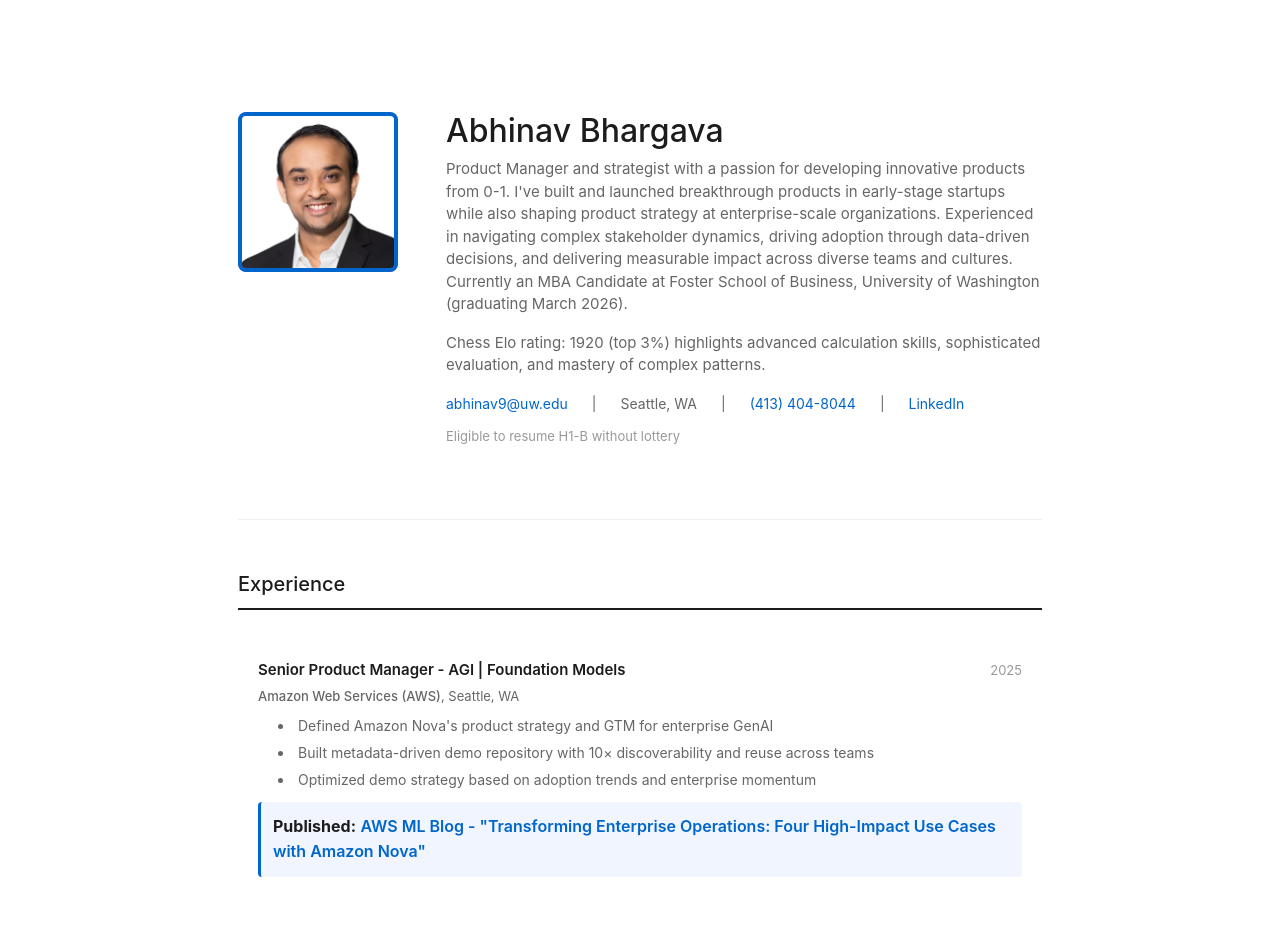
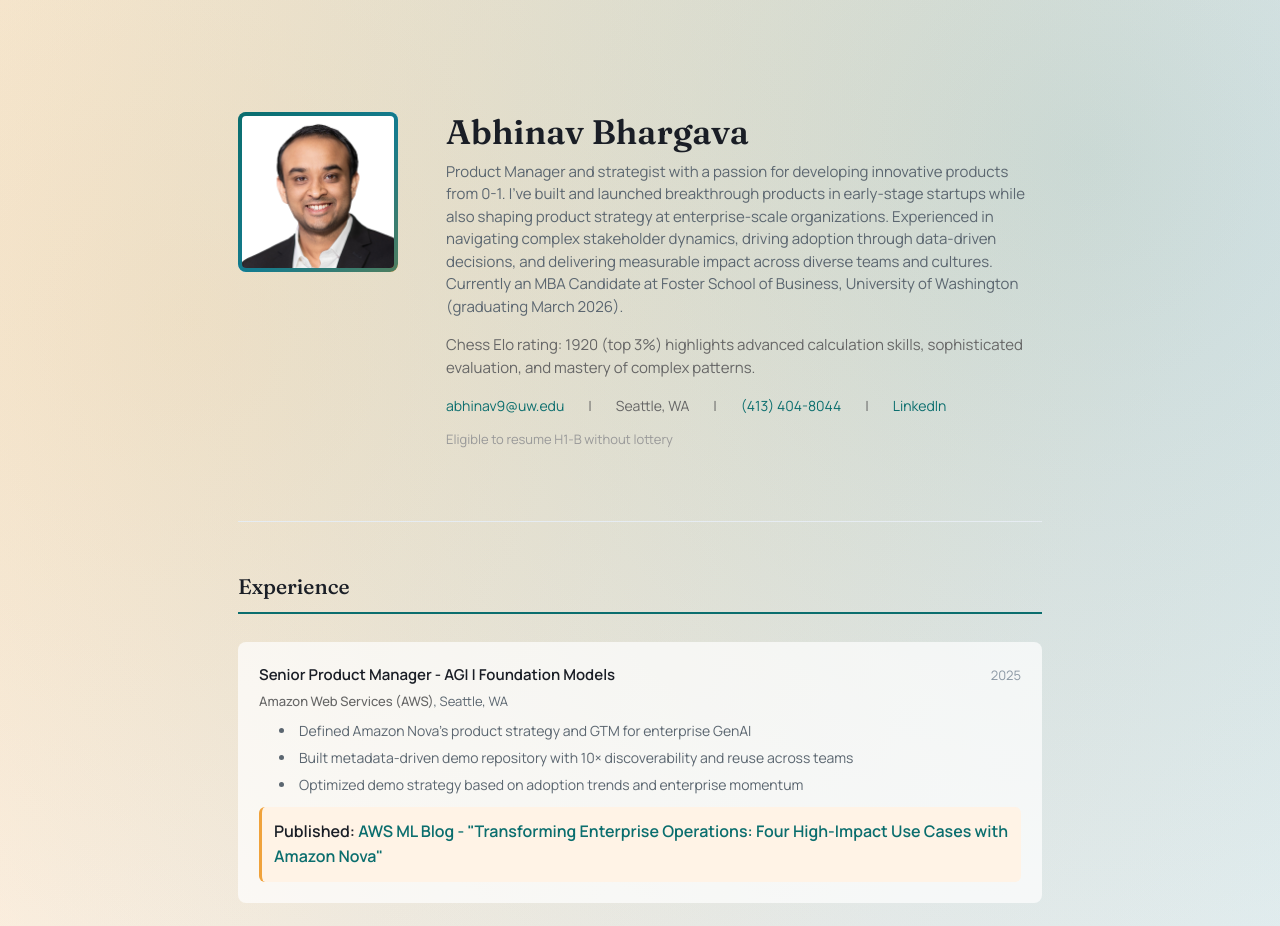
Before and after one commit to bharabhinav/bharabhinav.github.io, a plain HTML site: page index.html in a window 1280 px wide. Shown: the top 926 px of the page. Drawn offline with Linux system fonts and the light colour scheme.

Commit message:
Update index.html

```diff
--- a/index.html
+++ b/index.html
@@ -8,7 +8,24 @@
     <meta property="og:type" content="website">
     <meta property="og:description" content="Product Manager | Strategy | Cloud Infrastructure">
     <link rel="icon" type="image/svg+xml" href="favicon.svg">
+    <link rel="preconnect" href="https://fonts.googleapis.com">
+    <link rel="preconnect" href="https://fonts.gstatic.com" crossorigin>
+    <link href="https://fonts.googleapis.com/css2?family=Fraunces:wght@500;600&family=Manrope:wght@400;500;600&display=swap" rel="stylesheet">
     <style>
+        :root {
+            --ink: #1a1e26;
+            --muted: #5b6670;
+            --muted-light: #8a97a3;
+            --accent: #0b6e6e;
+            --accent-strong: #0a5b5b;
+            --accent-warm: #d14b6a;
+            --accent-gold: #f0a23b;
+            --surface: #ffffff;
+            --surface-alt: #f4f7fb;
+            --border: #e6ecf2;
+            --shadow: rgba(10, 26, 44, 0.08);
+        }
+
         * {
             margin: 0;
             padding: 0;
@@ -16,20 +33,24 @@
         }
 
         body {
-            font-family: -apple-system, BlinkMacSystemFont, 'Segoe UI', 'Helvetica Neue', sans-serif;
+            font-family: 'Manrope', 'Helvetica Neue', sans-serif;
             line-height: 1.6;
-            color: #1c1c1c;
-            background-color: #ffffff;
+            color: var(--ink);
+            background-color: #fdfaf6;
+            background-image:
+                radial-gradient(circle at 15% 10%, rgba(240, 162, 59, 0.18), transparent 45%),
+                radial-gradient(circle at 85% 5%, rgba(11, 110, 110, 0.2), transparent 42%),
+                linear-gradient(120deg, #fff4e6 0%, #f6f9ff 45%, #ecf9f6 100%);
         }
 
         a {
-            color: #0066cc;
+            color: var(--accent);
             text-decoration: none;
             transition: color 0.2s;
         }
 
         a:hover {
-            color: #0052a3;
+            color: var(--accent-warm);
         }
 
         .container {
@@ -41,7 +62,7 @@
         /* Header/Profile Section */
         .header {
             padding: 112px 0 56px 0;
-            border-bottom: 1px solid #f0f0f0;
+            border-bottom: 1px solid var(--border);
         }
 
         .profile {
@@ -55,7 +76,7 @@
             width: 160px;
             height: 160px;
             border-radius: 8px;
-            background: linear-gradient(135deg, #667eea 0%, #764ba2 100%);
+            background: linear-gradient(135deg, #0b6e6e 0%, #2d9cdb 55%, #f0a23b 100%);
             display: flex;
             align-items: center;
             justify-content: center;
@@ -73,25 +94,26 @@
             height: 100%;
             object-fit: cover;
             border-radius: 8px;
-            border: 4px solid #0066cc;
-            box-shadow: 0 6px 18px rgba(0, 102, 204, 0.12);
+            border: 4px solid rgba(11, 110, 110, 0.7);
+            box-shadow: 0 6px 18px rgba(11, 110, 110, 0.18);
         }
 
         .profile-image:hover {
             transform: scale(1.05) rotate(2deg);
-            box-shadow: 0 8px 24px rgba(102, 126, 234, 0.4);
+            box-shadow: 0 8px 24px rgba(45, 156, 219, 0.35);
         }
 
         .profile-info h1 {
-            font-size: 32px;
-            font-weight: 500;
+            font-family: 'Fraunces', 'Times New Roman', serif;
+            font-size: 34px;
+            font-weight: 600;
             margin-bottom: 8px;
             line-height: 1.2;
         }
 
         .profile-info p {
             font-size: 15px;
-            color: #666;
+            color: var(--muted);
             line-height: 1.5;
             margin-bottom: 16px;
         }
@@ -111,13 +133,13 @@
 
         .social-links a:hover {
             transform: translateY(-2px);
-            border-bottom-color: #0066cc;
+            border-bottom-color: var(--accent);
         }
 
         /* Section Styles */
         section {
             padding: 48px 0;
-            border-bottom: 1px solid #f0f0f0;
+            border-bottom: 1px solid var(--border);
         }
 
         section:last-child {
@@ -125,17 +147,18 @@
         }
 
         h2 {
-            font-size: 20px;
+            font-family: 'Fraunces', 'Times New Roman', serif;
+            font-size: 21px;
             font-weight: 500;
             margin-bottom: 28px;
             padding-bottom: 8px;
-            border-bottom: 2px solid #1c1c1c;
+            border-bottom: 2px solid var(--accent);
             transition: all 0.3s ease;
         }
 
         h2:hover {
-            border-bottom-color: #0066cc;
-            color: #0066cc;
+            border-bottom-color: var(--accent-warm);
+            color: var(--accent-warm);
         }
 
         .entry {
@@ -147,12 +170,15 @@
             border-radius: 8px;
             transition: all 0.3s ease;
             cursor: pointer;
+            background: rgba(255, 255, 255, 0.7);
+            border: 1px solid transparent;
         }
 
         .entry:hover {
-            background-color: #f8f9fa;
+            background-color: #f0f8f7;
+            border-color: rgba(11, 110, 110, 0.15);
             transform: translateX(8px);
-            box-shadow: 0 4px 12px rgba(0, 0, 0, 0.08);
+            box-shadow: 0 4px 12px var(--shadow);
         }
 
         .entry-logo {
@@ -160,13 +186,13 @@
             width: 48px;
             height: 48px;
             border-radius: 4px;
-            background: #f0f0f0;
+            background: linear-gradient(135deg, rgba(11, 110, 110, 0.2), rgba(240, 162, 59, 0.2));
             display: flex;
             align-items: center;
             justify-content: center;
             font-size: 24px;
             font-weight: 500;
-            color: #666;
+            color: var(--accent-strong);
         }
 
         .entry-content {
@@ -183,22 +209,22 @@
         .entry-title {
             font-size: 15px;
             font-weight: 600;
-            color: #1c1c1c;
+            color: var(--ink);
             transition: color 0.2s ease;
         }
 
         .entry:hover .entry-title {
-            color: #0066cc;
+            color: var(--accent);
         }
 
         .entry-date {
             font-size: 13px;
-            color: #999;
+            color: var(--muted-light);
         }
 
         .entry-company {
             font-size: 13px;
-            color: #666;
+            color: var(--muted);
             margin-bottom: 8px;
         }
 
@@ -208,26 +234,26 @@
             background-color: transparent;
             border: none;
             border-radius: 0;
-            color: #0066cc;
+            color: var(--accent);
             font-weight: 500;
             transition: color 0.15s ease;
             text-decoration: none;
         }
 
         .entry-company a:hover {
-            color: #0052a3;
+            color: var(--accent-warm);
             text-decoration: underline;
         }
 
         .entry-description {
             font-size: 14px;
-            color: #666;
+            color: var(--muted);
             line-height: 1.5;
         }
 
         .entry-list {
             font-size: 14px;
-            color: #666;
+            color: var(--muted);
             margin-left: 20px;
             list-style-position: inside;
         }
@@ -247,28 +273,37 @@
         .award-item {
             padding: 16px;
             border-radius: 8px;
-            border: 1px solid #f0f0f0;
+            border: 1px solid var(--border);
+            background: rgba(255, 255, 255, 0.8);
             transition: all 0.3s ease;
             cursor: pointer;
         }
 
         .award-item:hover {
-            background-color: #f8f9fa;
-            border-color: #0066cc;
+            background-color: #fff3e6;
+            border-color: rgba(240, 162, 59, 0.6);
             transform: translateY(-4px);
-            box-shadow: 0 8px 16px rgba(0, 102, 204, 0.12);
+            box-shadow: 0 8px 16px rgba(240, 162, 59, 0.18);
         }
 
         .award-title {
             font-weight: 600;
             font-size: 14px;
             margin-bottom: 4px;
-            color: #1c1c1c;
+            color: var(--ink);
         }
 
         .award-subtitle {
             font-size: 13px;
-            color: #999;
+            color: var(--muted-light);
+        }
+
+        .highlight-card {
+            margin-top: 12px;
+            padding: 12px;
+            background: #fff3e6;
+            border-left: 3px solid var(--accent-gold);
+            border-radius: 6px;
         }
 
         /* Footer */
@@ -276,7 +311,7 @@
             padding: 48px 0;
             text-align: center;
             font-size: 13px;
-            color: #999;
+            color: var(--muted-light);
         }
 
         /* Responsive */
@@ -315,12 +350,12 @@
             }
 
             h2 {
-                font-size: 18px;
+                font-size: 19px;
                 margin-bottom: 20px;
             }
 
             .profile-info h1 {
-                font-size: 24px;
+                font-size: 26px;
             }
 
             .award-item:hover {
@@ -381,7 +416,7 @@
                         <li>Built metadata-driven demo repository with 10× discoverability and reuse across teams</li>
                         <li>Optimized demo strategy based on adoption trends and enterprise momentum</li>
                     </ul>
-                    <p style="margin-top: 12px; padding: 12px; background-color: #f0f5ff; border-left: 3px solid #0066cc; border-radius: 4px;">
+                    <p class="highlight-card">
                         <strong>Published:</strong> <a href="https://aws.amazon.com/blogs/machine-learning/transforming-enterprise-operations-four-high-impact-use-cases-with-amazon-nova/" target="_blank" style="font-weight: 600;">AWS ML Blog - "Transforming Enterprise Operations: Four High-Impact Use Cases with Amazon Nova"</a>
                     </p>
                 </div>
```
